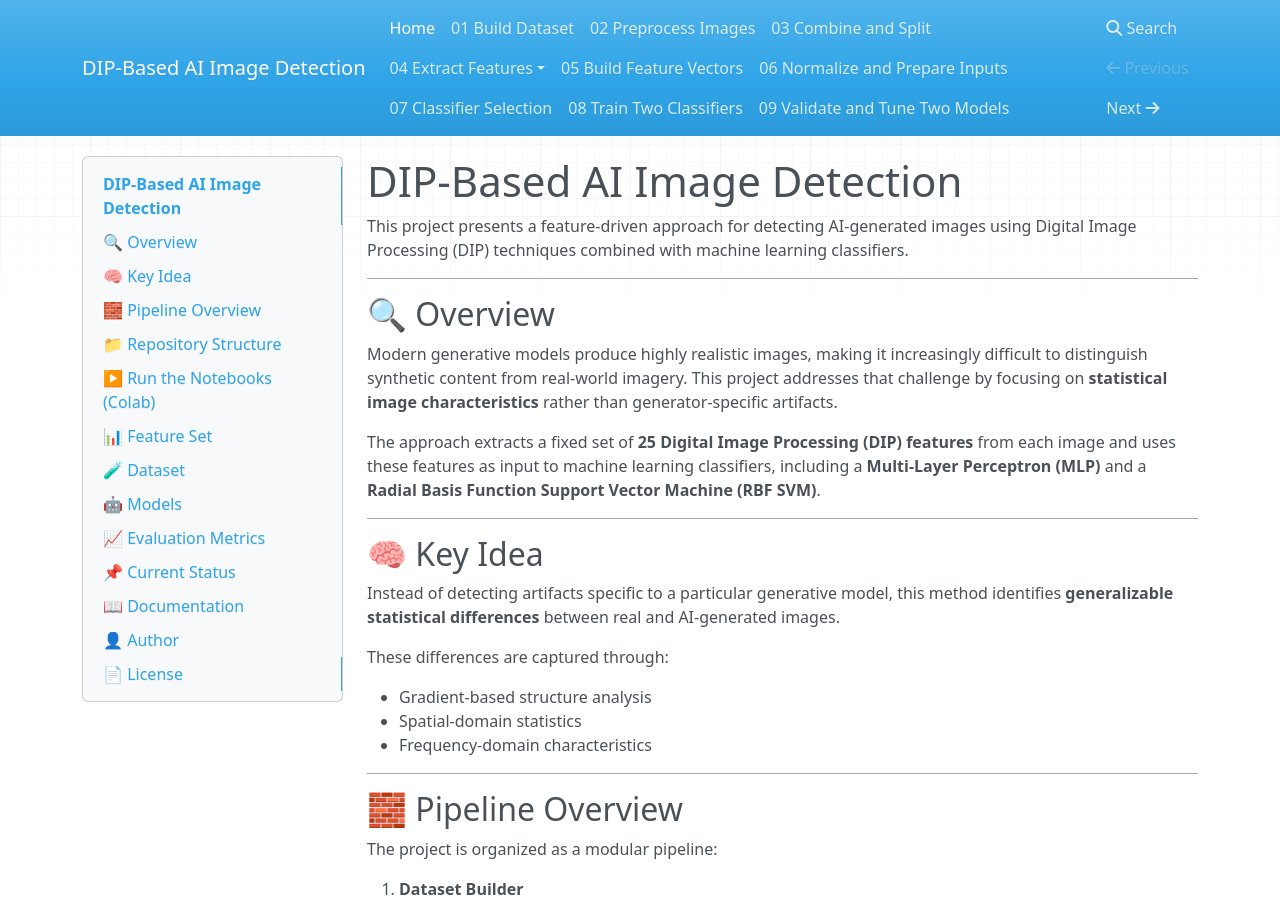
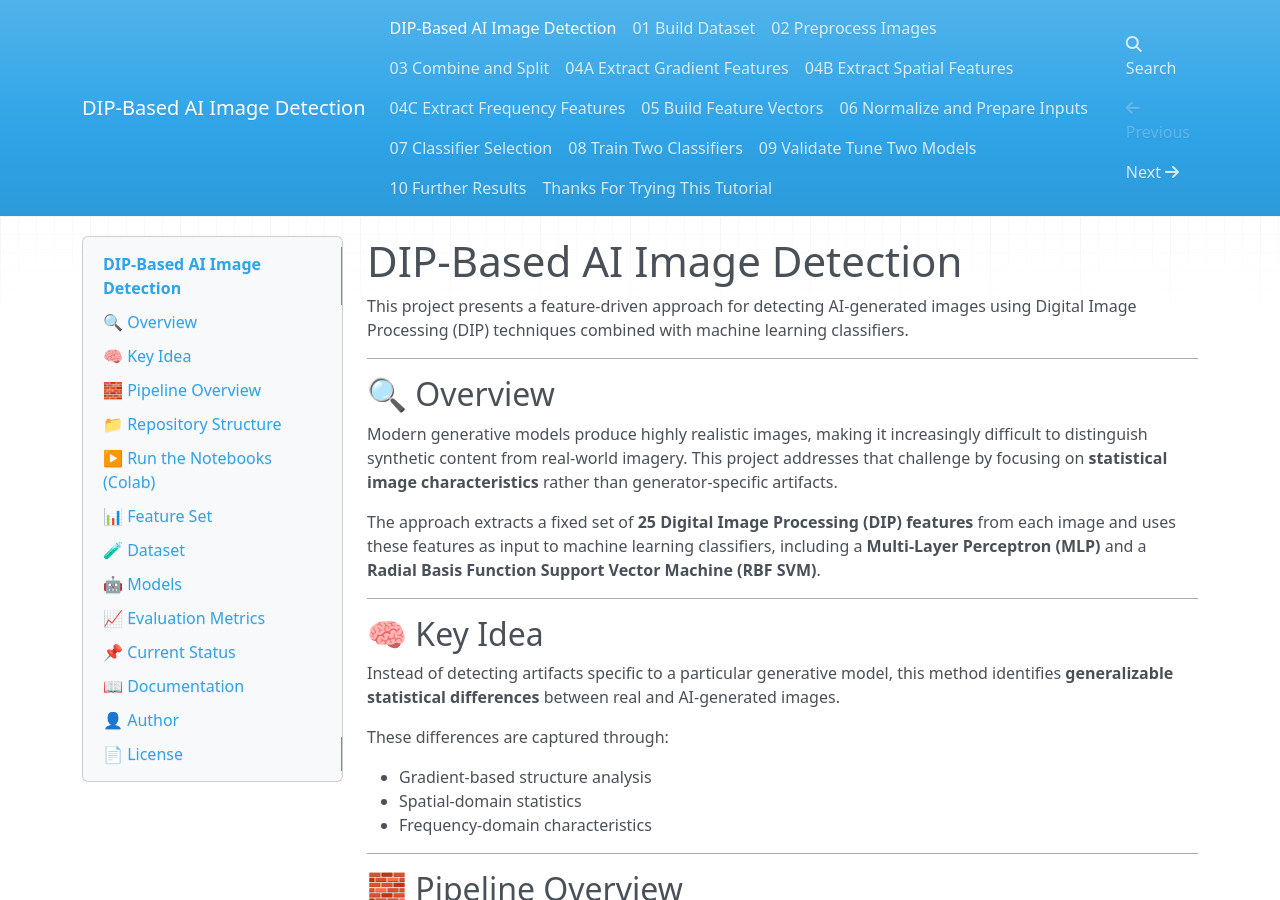
Before and after one commit to pgailinas/dip-ai-image-detection, an MkDocs documentation site: the page built from docs/index.md, in a window 1280 px wide and 900 px high. Built offline with MkDocs 1.6.1, drawn with Linux system fonts in a browser that asks for light colours; nearby versions of some CDN libraries; some of the changed lines change nothing that is shown.

Commit message:
Update mkdocs.yml

```diff
--- a/mkdocs.yml
+++ b/mkdocs.yml
@@ -4,18 +4,3 @@ site_author: Phil Gailinas
 
 theme:
   name: mkdocs
-
-nav:
-  - Home: index.md
-  - 01 Build Dataset: 01_Build_Dataset.md
-  - 02 Preprocess Images: 02_Preprocess_Images.md
-  - 03 Combine and Split: 03_Combine_and_Split.md
-  - 04 Extract Features:
-      - 04A Gradient Features: 04A_Extract_Gradient_Features.md
-      - 04B Spatial Features: 04B_Extract_Spatial_Features.md
-      - 04C Frequency Features: 04C_Extract_Frequency_Features.md
-  - 05 Build Feature Vectors: 05_Build_Feature_Vectors.md
-  - 06 Normalize and Prepare Inputs: 06_Normalize_and_Prepare_Inputs.md
-  - 07 Classifier Selection: 07_Classifier_Selection.md
-  - 08 Train Two Classifiers: 08_Train_Two_Classifiers.md
-  - 09 Validate and Tune Two Models: 09_Validate_Tune_Two_Models.md
```
